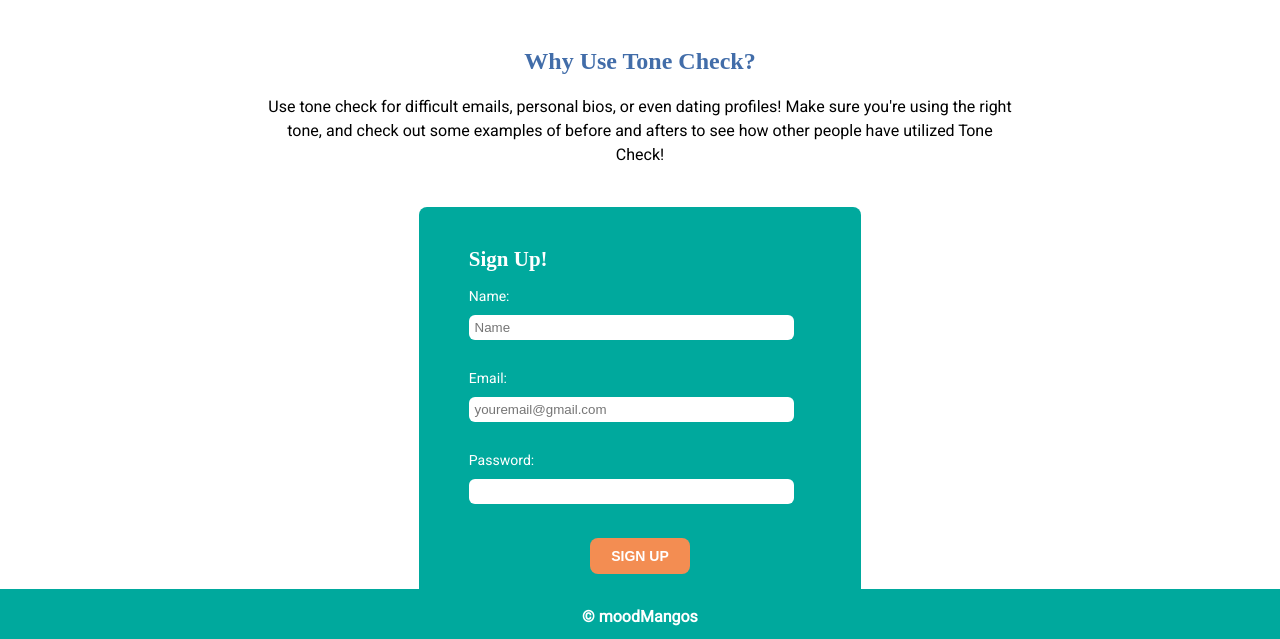
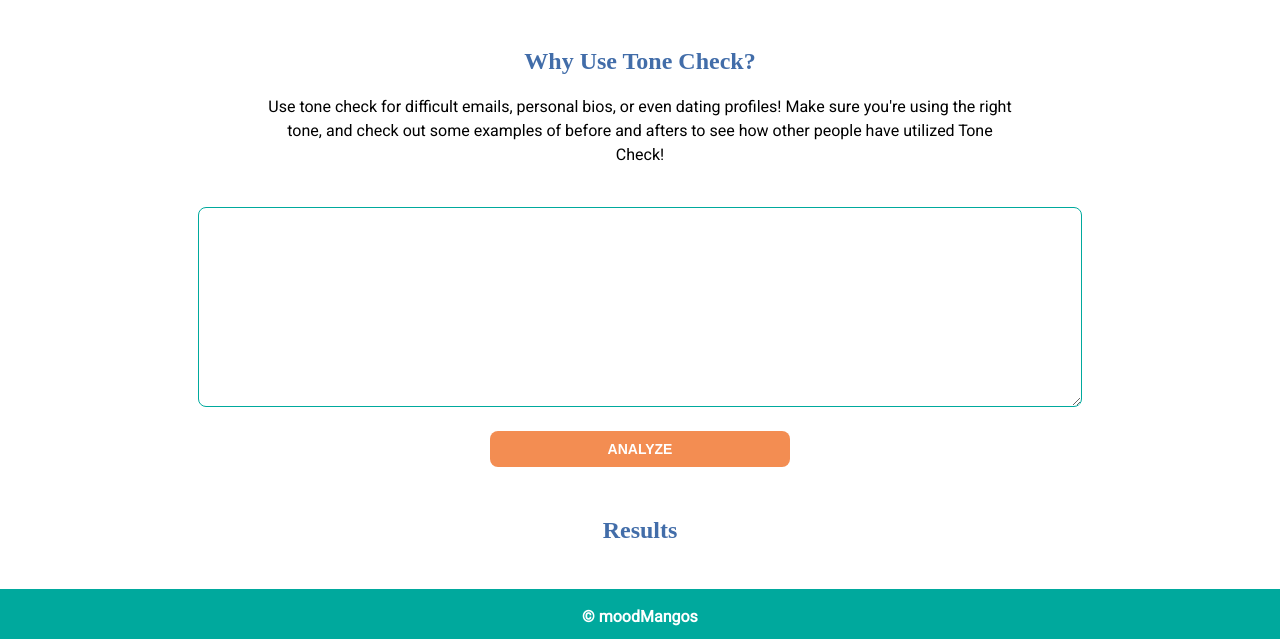
Before and after one commit to mood-mangoes/mood-mangoes.github.io, a plain HTML site: page public/static-home.html in a window 1280 px wide. Shown: the part 161-800 px from the top of the page. Drawn offline with Linux system fonts and the light colour scheme; a web font is replaced by a local one.

Commit message:
input styling

```diff
--- a/public/src/styles/main.css
+++ b/public/src/styles/main.css
@@ -61,7 +61,7 @@ form {
     border-radius: 8px;
 }
 
-.sign-up, #log-out {
+.sign-up, #log-out, #analyze-button {
     align-self: center;
     display: inline-block;
     margin-top: 20px;
@@ -81,7 +81,13 @@ form {
     width: 125px;
 }
 
-.sign-up:hover, #log-out:hover {
+#analyze-button {
+    width: 300px;
+    display: block;
+    margin: 20px auto;
+}
+
+.sign-up:hover, #log-out:hover, #analyze-button:hover {
     box-shadow: 1px 1px 2px #667;
 }
 
@@ -101,6 +107,22 @@ form input {
 form h2 {
     margin: 0;
     color: white;
+}
+
+#message-input, #results-section {
+    width: 70%;
+    margin: 0 auto 50px;
+    text-align: center;
+}
+
+textarea {
+    width: 100%;
+    height: 200px;
+    overflow: scroll;
+    border-radius: 8px;
+    border: 1px solid #00a99d;
+    font-size: 18px;
+    padding: 8px;
 }
 
 footer {
--- a/public/static-home.html
+++ b/public/static-home.html
@@ -24,25 +24,13 @@
             <h2>Why Use Tone Check?</h2>
             <p>Use tone check for difficult emails, personal bios, or even dating profiles! Make sure you're using the right tone, and check out some examples of before and afters to see how other people have utilized Tone Check!</p>
         </div>
-
-        <form class="auth-form standard">
-            <h2>Sign Up!</h2>
-            <p>
-                <label for="name">Name:</label><br>
-                <input id="name" name="name" required placeholder=" Name">
-            </p>
-            <p>
-                <label for="email">Email:</label><br>
-                <input id="email" type="email" name="email" required placeholder=" youremail@gmail.com">
-            </p>
-            <p>
-                <label for="password">Password:</label><br>
-                <input id="password" type="password" name="password" required>
-            </p>
-
-                <button class="sign-up">Sign Up</button>
-
-        </form>
+        <section id="message-input">
+            <textarea></textarea>
+            <button id="analyze-button">Analyze</button>
+        </section>
+        <section id="results-section">
+            <h2>Results</h2>
+        </section>
     </main>
 
     <footer>
```
